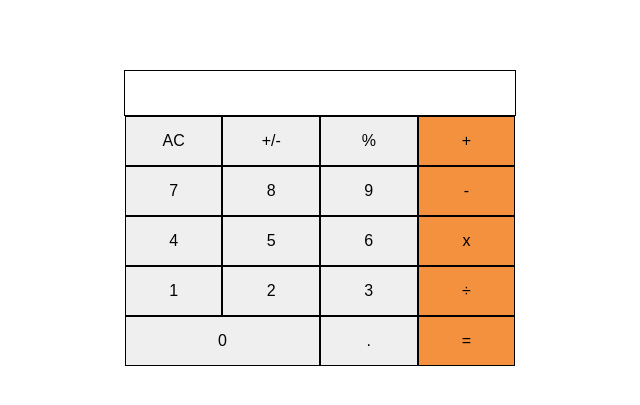
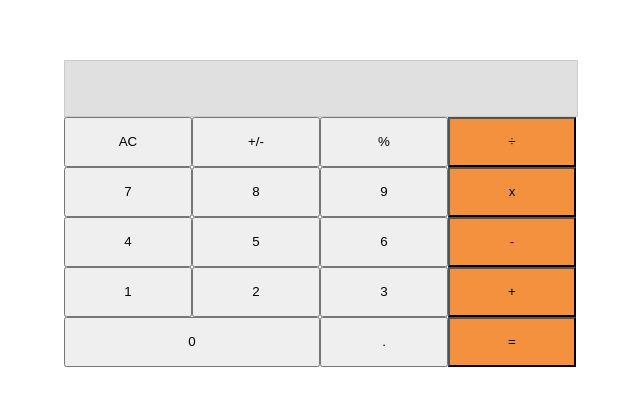
Before and after one commit to Bantealem/math-magicians, a React (Create React App) app: page / in a window 1280 px wide. Shown: the part 187-592 px from the top of the page, without its empty margins (320-960 px from the left). Built offline with nearby package versions, Linux system fonts and the light colour scheme.

Commit message:
add logic

```diff
--- a/package.json
+++ b/package.json
@@ -6,6 +6,8 @@
     "@testing-library/jest-dom": "^5.16.5",
     "@testing-library/react": "^13.4.0",
     "@testing-library/user-event": "^13.5.0",
+    "big.js": "^6.2.1",
+    "prop-types": "^15.8.1",
     "react": "^18.2.0",
     "react-dom": "^18.2.0",
     "react-scripts": "5.0.1",
--- a/src/components/Calculator.js
+++ b/src/components/Calculator.js
@@ -1,32 +1,40 @@
+/* eslint-disable  react/destructuring-assignment */
 import React from 'react';
 import './calculator.css';
+import calculate from '../logic/calculate';
+import Keyboard from './keyboard';
 
 // eslint-disable-next-line react/prefer-stateless-function
 export default class Calculator extends React.Component {
+  constructor(props) {
+    super(props);
+    this.state = {
+      total: null,
+      next: null,
+      operation: null,
+    };
+  }
+
+  componentDidMount() {
+    this.handleClick('AC');
+  }
+
+  handleClick = (buttonName) => {
+    const { total, next, operation } = this.state;
+    const data = calculate({ total, next, operation }, buttonName);
+    this.setState(data);
+  };
+
   render() {
     return (
       <div className="container">
-        <input className="number-input" type="number" />
-        <div className="calculation">
-          <button type="button" className="calculate-button">AC</button>
-          <button type="button" className="calculate-button">+/-</button>
-          <button type="button" className="calculate-button">%</button>
-          <button type="button" className="calculate-button sign">+</button>
-          <button type="button" className="calculate-button">7</button>
-          <button type="button" className="calculate-button">8</button>
-          <button type="button" className="calculate-button">9</button>
-          <button type="button" className="calculate-button sign">-</button>
-          <button type="button" className="calculate-button">4</button>
-          <button type="button" className="calculate-button">5</button>
-          <button type="button" className="calculate-button">6</button>
-          <button type="button" className="calculate-button sign">x</button>
-          <button type="button" className="calculate-button">1</button>
-          <button type="button" className="calculate-button">2</button>
-          <button type="button" className="calculate-button">3</button>
-          <button type="button" className="calculate-button sign">÷</button>
-          <button type="button" className="calculate-button">0</button>
-          <button type="button" className="calculate-button">.</button>
-          <button type="button" className="calculate-button sign">=</button>
+        <div className="main">
+          <div className="number-input">{(this.state.next === null) ? this.state.total : this.state.next}</div>
+          <Keyboard keyboard={['AC', '+/-', '%', '÷']} clickHandler={this.handleClick} />
+          <Keyboard keyboard={['7', '8', '9', 'x']} clickHandler={this.handleClick} />
+          <Keyboard keyboard={['4', '5', '6', '-']} clickHandler={this.handleClick} />
+          <Keyboard keyboard={['1', '2', '3', '+']} clickHandler={this.handleClick} />
+          <Keyboard keyboard={['0', '.', '=']} clickHandler={this.handleClick} />
         </div>
       </div>
     );
--- a/src/components/calculator.css
+++ b/src/components/calculator.css
@@ -8,12 +8,17 @@
   background-color: #fff;
 }
 
+.main {
+  width: 40%;
+}
+
 .number-input {
-  width: 30%;
-  font-size: 2rem;
+  border: 1px solid #ccc;
+  background-color: #e0e0e0;
+  width: 100%;
+  height: 55px;
+  font-size: 1.5rem;
   text-align: end;
-  padding: 0.2rem;
-  border: 1px solid #000;
 }
 
 .calculation {
--- /dev/null
+++ b/src/components/keyboard.css
@@ -0,0 +1,17 @@
+.calc-row {
+  display: grid;
+  grid-template-columns: 1fr 1fr 1fr 1fr;
+}
+
+.calc-button {
+  height: 50px;
+}
+
+.second-row {
+  display: grid;
+  grid-template-columns: 2fr 1fr 1fr;
+}
+
+.sign {
+  background-color: #f4913e;
+}
--- /dev/null
+++ b/src/components/keyboard.js
@@ -0,0 +1,39 @@
+/* eslint-disable  react/destructuring-assignment */
+import React from 'react';
+import PropTypes from 'prop-types';
+import './keyboard.css';
+
+class Keyboard extends React.Component {
+  handleClick = (buttonName) => {
+    this.props.clickHandler(buttonName);
+  };
+
+  render() {
+    if (this.props.keyboard.length === 4) {
+      const [row1, row2, row3, row4] = this.props.keyboard;
+      return (
+        <div className="calc-row">
+          <button type="button" className="calc-button" onClick={() => this.handleClick(row1)}>{row1}</button>
+          <button type="button" className="calc-button" onClick={() => this.handleClick(row2)}>{row2}</button>
+          <button type="button" className="calc-button" onClick={() => this.handleClick(row3)}>{row3}</button>
+          <button type="button" className="calc-button sign" onClick={() => this.handleClick(row4)}>{row4}</button>
+        </div>
+      );
+    }
+    const [row1, row2, row3] = this.props.keyboard;
+    return (
+      <div className="second-row">
+        <button type="button" className="calc-button" onClick={() => this.handleClick(row1)}>{row1}</button>
+        <button type="button" className="calc-button" onClick={() => this.handleClick(row2)}>{row2}</button>
+        <button type="button" className="calc-button sign" onClick={() => this.handleClick(row3)}>{row3}</button>
+      </div>
+    );
+  }
+}
+
+Keyboard.propTypes = {
+  keyboard: PropTypes.arrayOf(PropTypes.string).isRequired,
+  clickHandler: PropTypes.func.isRequired,
+};
+
+export default Keyboard;
--- /dev/null
+++ b/src/logic/calculate.js
@@ -0,0 +1,133 @@
+import operate from './operate';
+
+function isNumber(item) {
+  return !!item.match(/[0-9]+/);
+}
+
+/**
+ * Given a button name and a calculator data object, return an updated
+ * calculator data object.
+ *
+ * Calculator data object contains:
+ *   total:s      the running total
+ *   next:String       the next number to be operated on with the total
+ *   operation:String  +, -, etc.
+ */
+export default function calculate(obj, buttonName) {
+  if (buttonName === 'AC') {
+    return {
+      total: null,
+      next: null,
+      operation: null,
+    };
+  }
+
+  if (isNumber(buttonName)) {
+    if (buttonName === '0' && obj.next === '0') {
+      return {};
+    }
+    // If there is an operation, update next
+    if (obj.operation) {
+      if (obj.next && obj.next !== '0') {
+        return { ...obj, next: obj.next + buttonName };
+      }
+      return { ...obj, next: buttonName };
+    }
+    // If there is no operation, update next and clear the value
+    if (obj.next && obj.next !== '0') {
+      return {
+        next: obj.next + buttonName,
+        total: null,
+      };
+    }
+    return {
+      next: buttonName,
+      total: null,
+    };
+  }
+
+  if (buttonName === '.') {
+    if (obj.next) {
+      if (obj.next.includes('.')) {
+        return { ...obj };
+      }
+      return { ...obj, next: `${obj.next}.` };
+    }
+    if (obj.operation) {
+      return { ...obj, next: '0.' };
+    }
+    if (obj.total) {
+      if (obj.total.includes('.')) {
+        return {};
+      }
+      return { ...obj, next: `${obj.total}.` };
+    }
+    return { ...obj, next: '0.' };
+  }
+
+  if (buttonName === '=') {
+    if (obj.next && obj.operation) {
+      return {
+        total: operate(obj.total, obj.next, obj.operation),
+        next: null,
+        operation: null,
+      };
+    }
+    // '=' with no operation, nothing to do
+    return {};
+  }
+
+  if (buttonName === '+/-') {
+    if (obj.next) {
+      return { ...obj, next: (-1 * parseFloat(obj.next)).toString() };
+    }
+    if (obj.total) {
+      return { ...obj, total: (-1 * parseFloat(obj.total)).toString() };
+    }
+    return {};
+  }
+
+  // Button must be an operation
+
+  // When the user presses an operation button without having entered
+  // a number first, do nothing.
+  // if (!obj.next && !obj.total) {
+  //   return {};
+  // }
+
+  // User pressed an operation after pressing '='
+  if (!obj.next && obj.total && !obj.operation) {
+    return { ...obj, operation: buttonName };
+  }
+
+  // User pressed an operation button and there is an existing operation
+  if (obj.operation) {
+    if (obj.total && !obj.next) {
+      return { ...obj, operation: buttonName };
+    }
+
+    if (!obj.total) {
+      return { total: 0, operation: buttonName };
+    }
+
+    return {
+      total: operate(obj.total, obj.next, obj.operation),
+      next: null,
+      operation: buttonName,
+    };
+  }
+
+  // no operation yet, but the user typed one
+
+  // The user hasn't typed a number yet, just save the operation
+  if (!obj.next) {
+    return { operation: buttonName };
+  }
+
+  // save the operation and shift 'next' into 'total'
+  return {
+    total: obj.next,
+    next: null,
+    operation: buttonName,
+  };
+}
--- /dev/null
+++ b/src/logic/operate.js
@@ -0,0 +1,30 @@
+import Big from 'big.js';
+
+export default function operate(numberOne, numberTwo, operation) {
+  const one = Big(numberOne);
+  const two = Big(numberTwo);
+  if (operation === '+') {
+    return one.plus(two).toString();
+  }
+  if (operation === '-') {
+    return one.minus(two).toString();
+  }
+  if (operation === 'x') {
+    return one.times(two).toString();
+  }
+  if (operation === '÷') {
+    try {
+      return one.div(two).toString();
+    } catch (err) {
+      return "Can't divide by 0.";
+    }
+  }
+  if (operation === '%') {
+    try {
+      return one.mod(two).toString();
+    } catch (err) {
+      return "Can't find modulo as can't divide by 0.";
+    }
+  }
+  throw Error(`Unknown operation '${operation}'`);
+}
```
Also changed, not shown: 1 other file (tests, documents, lock files or other folders).
